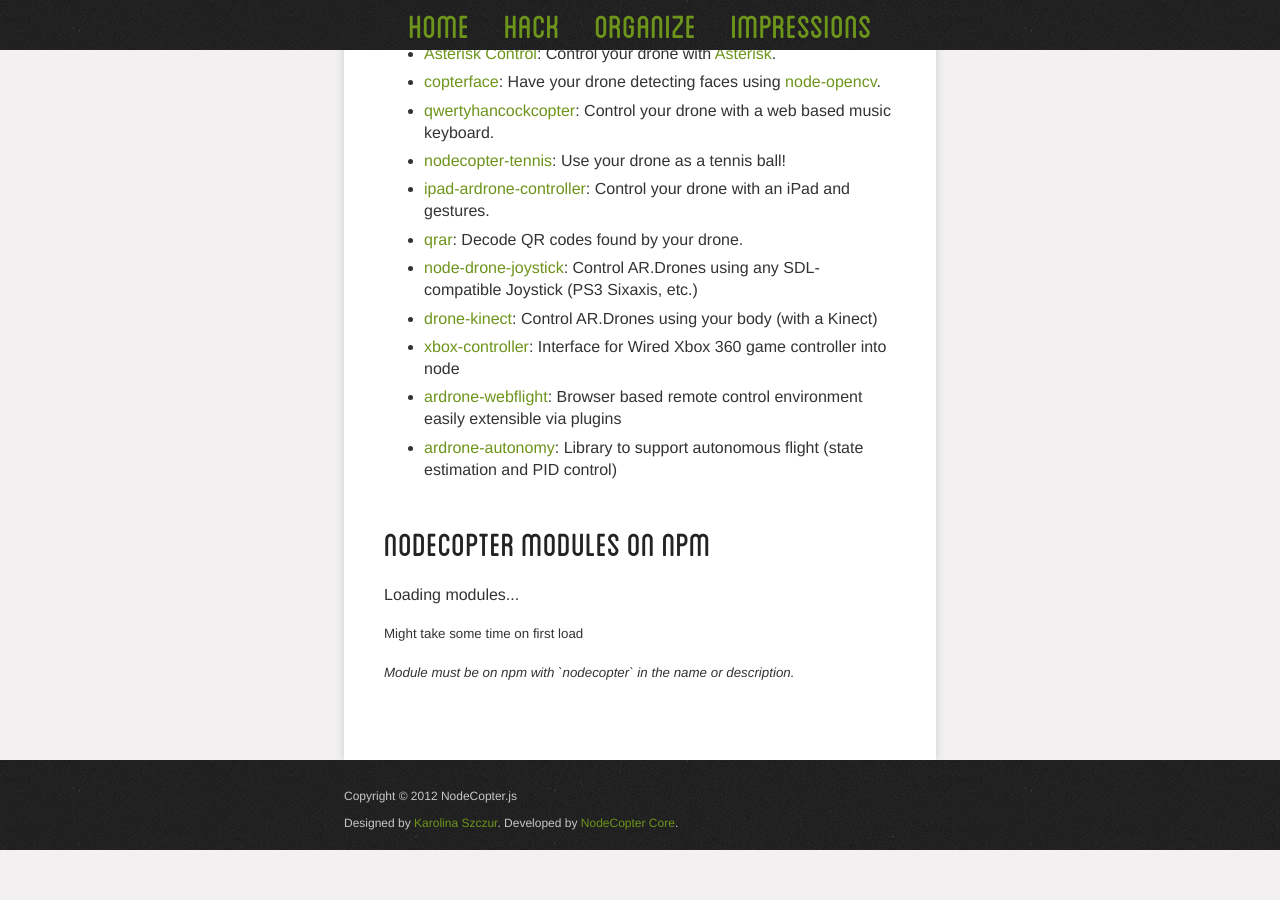
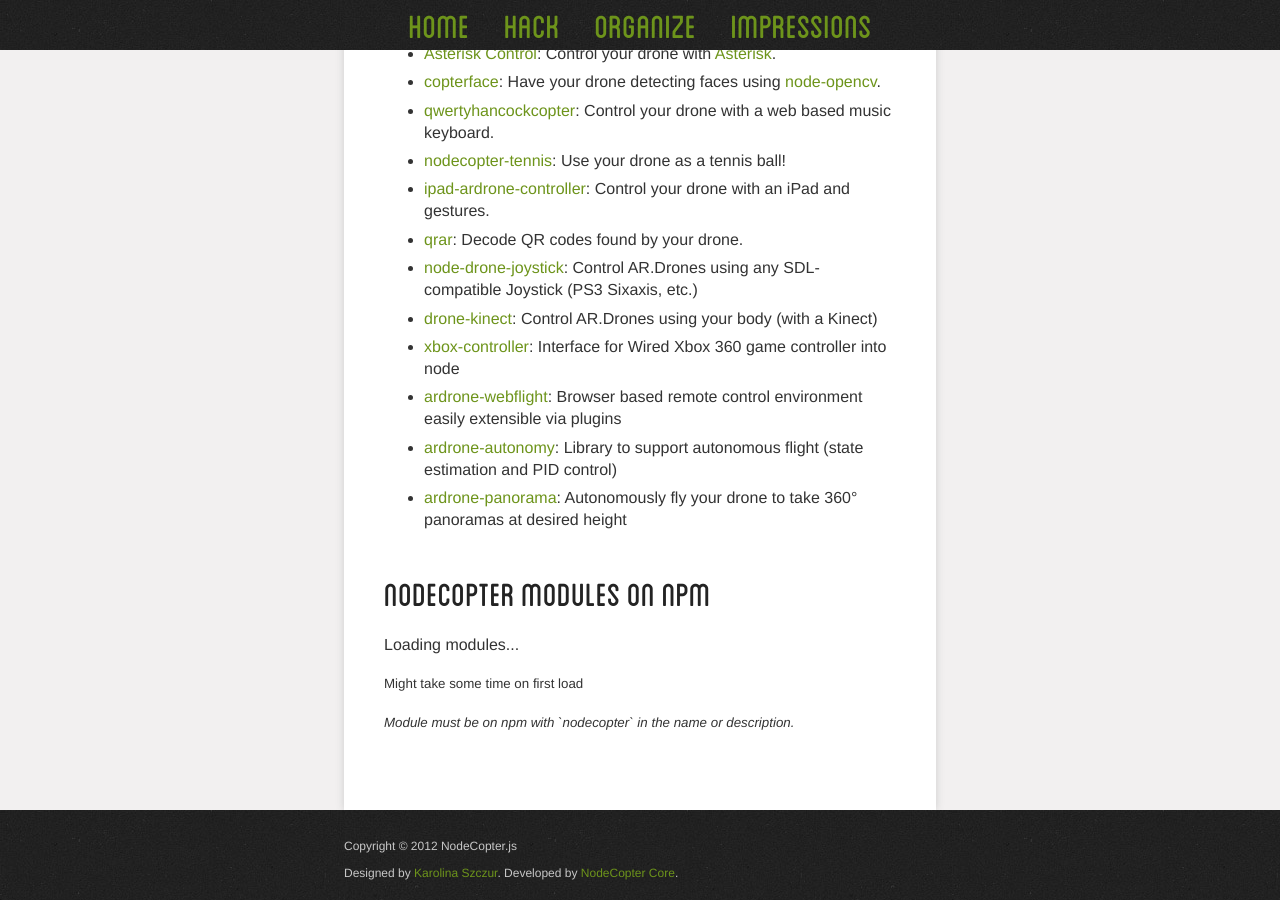
Before and after one commit to nodecopter/nodecopter.com, a Jekyll site: the page built from hack.md, in a window 1280 px wide and 900 px high, scrolled down 4815 px. Built offline with Jekyll 4.4.1, drawn with Linux system fonts in a browser that asks for light colours; Markdown is read by kramdown in place of the engine named in the settings; before the commit the page ends 5665 px from its top, so only the background shows below that.

Commit message:
Update hack.md - Added link to ardrone-panorama
A bit of marketing for my latest #nodecopter app :-)

```diff
--- a/hack.md
+++ b/hack.md
@@ -215,6 +215,7 @@ page](https://github.com/nodecopter/nodecopter.com/edit/gh-pages/hack.md).
 * [xbox-controller](https://github.com/andrew/node-xbox-controller): Interface for Wired Xbox 360 game controller into node
 * [ardrone-webflight](http://eschnou.github.io/ardrone-webflight/): Browser based remote control environment easily extensible via plugins
 * [ardrone-autonomy](http://github.com/eschnou/ardrone-autonomy): Library to support autonomous flight (state estimation and PID control)
+* [ardrone-panorama](http://github.com/eschnou/ardrone-panorama): Autonomously fly your drone to take 360° panoramas at desired height
 
 <section>
   <h3 id="npm-modules"><a href="#npm-modules">NodeCopter Modules on npm</a></h3>
```
